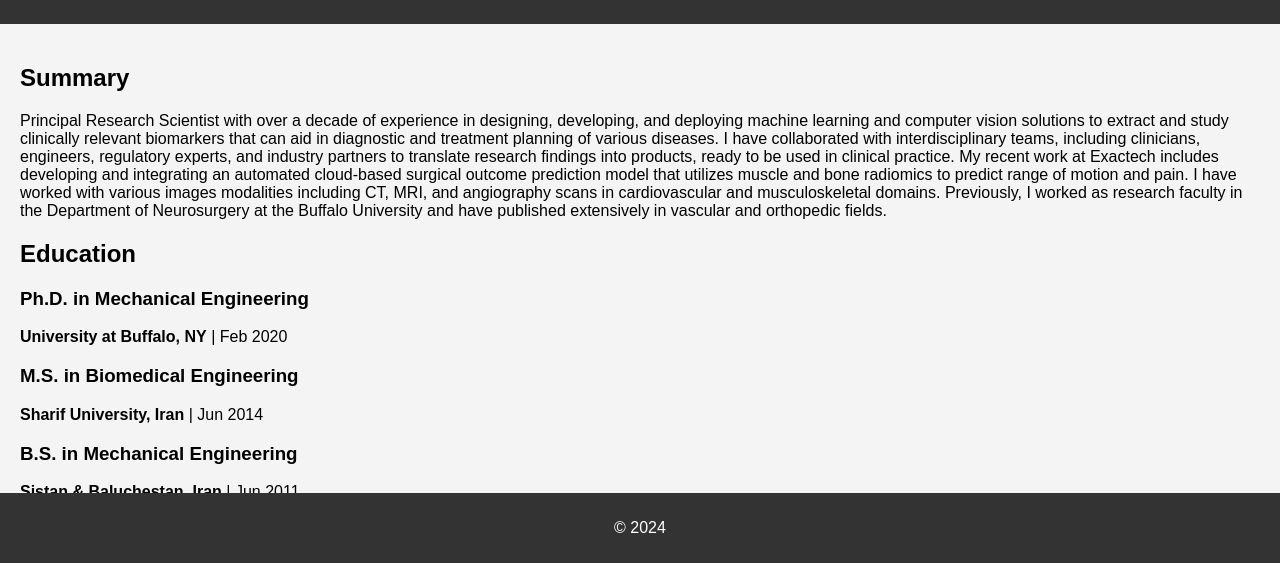
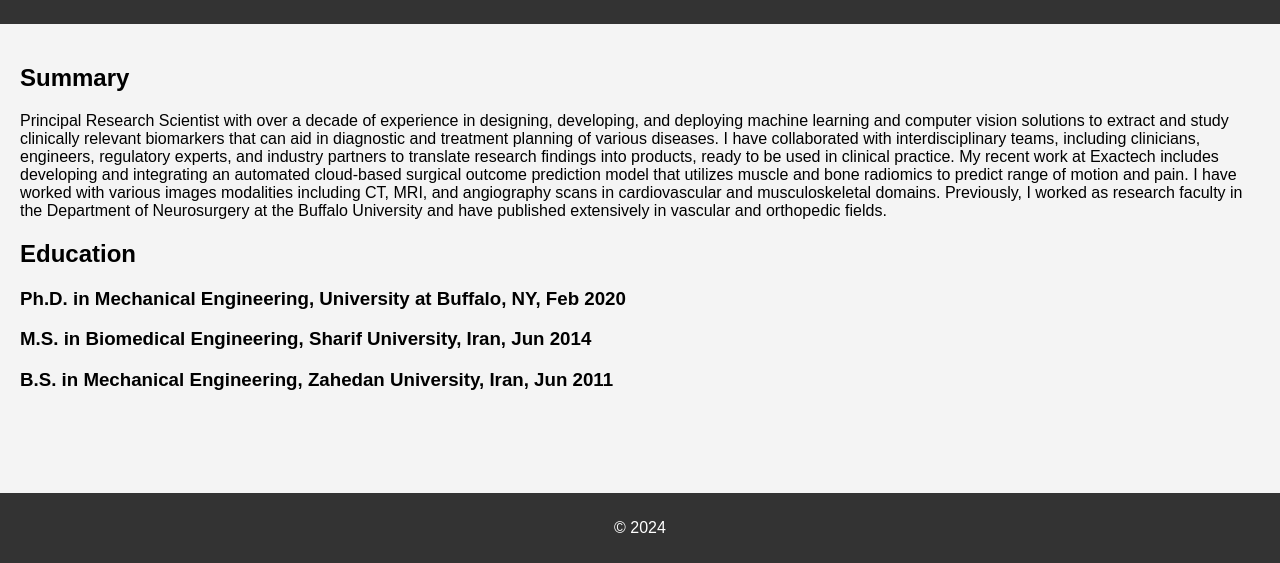
Before and after one commit to hamid18111/oghaz, a plain HTML site: page index.html in a window 1280 px wide. Shown: the part 237-800 px from the top of the page. Drawn offline with Linux system fonts and the light colour scheme.

Commit message:
update index

```diff
--- a/index.html
+++ b/index.html
@@ -28,16 +28,13 @@
         <section id="Education">
             <h2>Education</h2>
             <div>
-                <h3>Ph.D. in Mechanical Engineering</h3>
-                <p><strong>University at Buffalo, NY</strong> | Feb 2020</p>
+                <h3>Ph.D. in Mechanical Engineering, University at Buffalo, NY, Feb 2020</h3>
             </div>
             <div>
-                <h3>M.S. in Biomedical Engineering</h3>
-                <p><strong>Sharif University, Iran</strong> | Jun 2014</p>
+                <h3>M.S. in Biomedical Engineering, Sharif University, Iran, Jun 2014</h3>
             </div>
             <div>
-                <h3>B.S. in Mechanical Engineering</h3>
-                <p><strong>Sistan & Baluchestan, Iran</strong> | Jun 2011</p>
+                <h3>B.S. in Mechanical Engineering, Zahedan University, Iran, Jun 2011</h3>
             </div>
         </section>
     </main>
```
